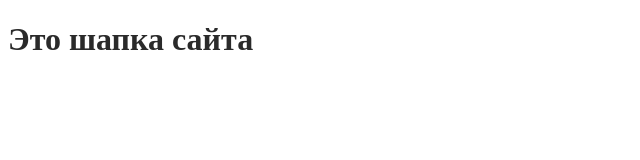
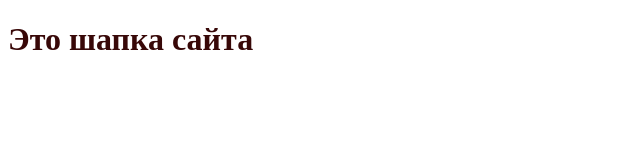
Before and after one commit to aleksnedo/github-tutorial, a plain HTML site: page index.html in a window 1280 px wide. Shown: the full height of the page, 0-640 px from the left. Drawn offline with Linux system fonts and the light colour scheme.

Commit message:
Поменял цвет заголовка

```diff
--- a/css/styles.css
+++ b/css/styles.css
@@ -1,4 +1,4 @@
 body {
     background-color: #fff;
-    color: #2a2a2a;
+    color: #380808;
 }
```
